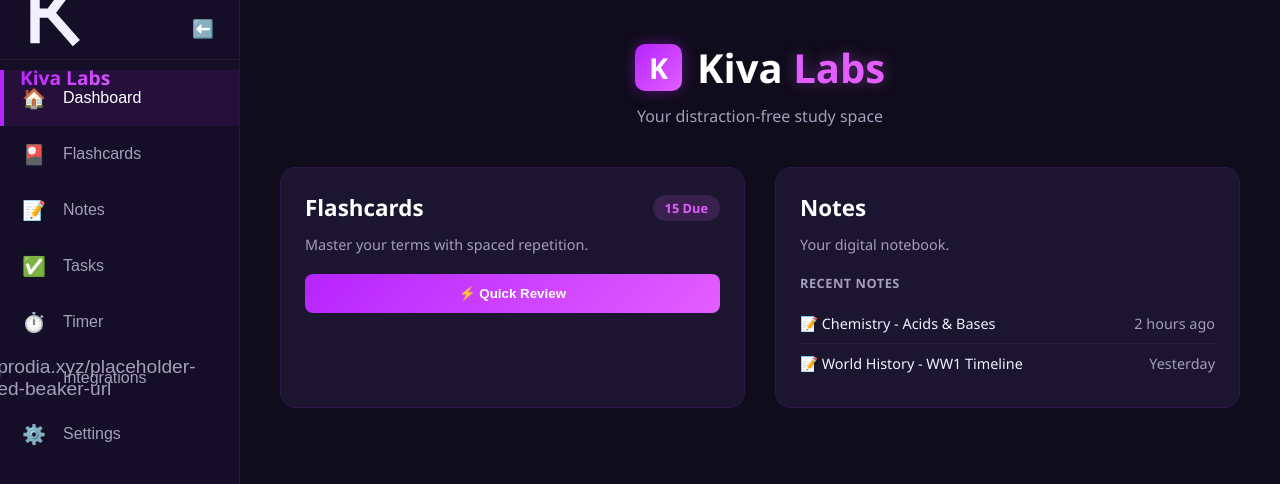
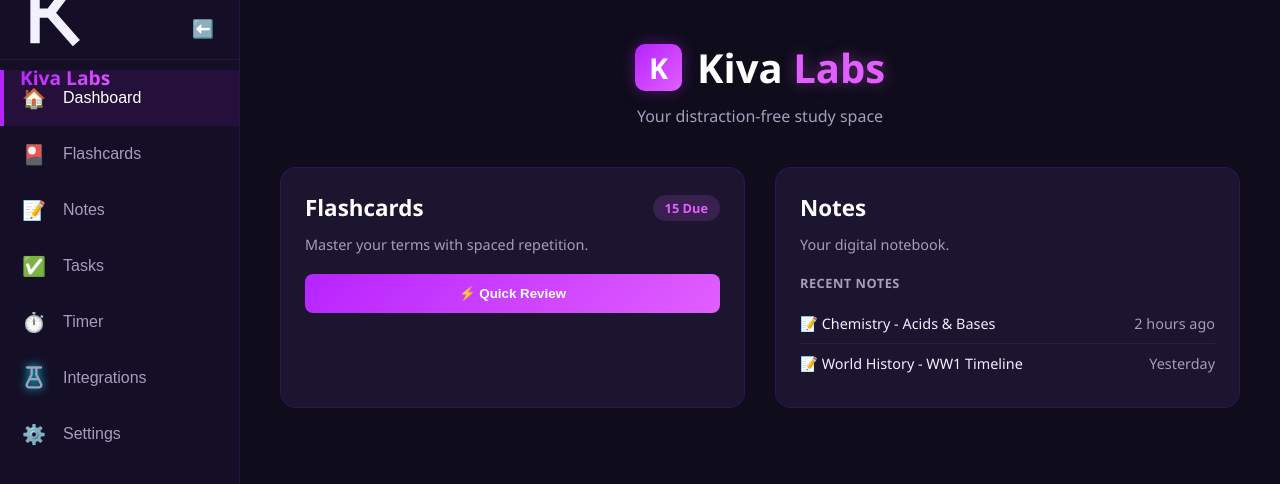
Before and after one commit to 9483rud/Kiva-Labs, a React (Vite) app: page / in a window 1280 px wide. Shown: the top 484 px of the page. Built offline with nearby package versions, Linux system fonts and the light colour scheme.

Commit message:
Update App.tsx

```diff
--- a/src/App.tsx
+++ b/src/App.tsx
@@ -1,17 +1,18 @@
-import { FlaskIcon } from './components/Icons';
 import React, { useState } from 'react';
 import Sidebar, { SidebarItem } from './components/Sidebar';
 import Dashboard from './components/Dashboard';
 import PlaceholderView from './components/PlaceholderView';
-import SettingsView from './components/SettingsView'; // New component
+import SettingsView from './components/SettingsView';
+import { FlaskIcon } from './components/Icons'; // 1. Imported your brand new custom SVG file!
 import './App.css';
 
 // Define the shape of our modular system
 export interface StudyModule {
   id: string;
   label: string;
-  iconType: 'text' | 'image';
-  iconValue: string;
+  iconType: 'text' | 'svg'; // Changed 'image' to 'svg' to support vectors
+  // 2. Updated to accept either a regular string or a React component type for custom SVGs
+  iconValue: string | React.ComponentType<{ className?: string }>;
   enabled: boolean;
   description: string;
 }
@@ -27,7 +28,8 @@ export default function App(): React.JSX.Element {
     { id: 'notes', label: 'Notes', iconType: 'text', iconValue: '📝', enabled: true, description: 'Rich text notebook.' },
     { id: 'tasks', label: 'Tasks', iconType: 'text', iconValue: '✅', enabled: true, description: 'To-do item tracker.' },
     { id: 'timer', label: 'Timer', iconType: 'text', iconValue: '⏱️', enabled: true, description: 'Focus and Pomodoro interval timer.' },
-    { id: 'integrations', label: 'Integrations', iconType: 'image', iconValue: 'https://images.prodia.xyz/placeholder-or-your-uploaded-beaker-url', enabled: true, description: 'External API plugins.' },
+    // 3. Replaced your old placeholder image with the clean native vector!
+    { id: 'integrations', label: 'Integrations', iconType: 'svg', iconValue: FlaskIcon, enabled: true, description: 'External API plugins.' },
     { id: 'settings', label: 'Settings', iconType: 'text', iconValue: '⚙️', enabled: true, description: 'Configure app features.' }
   ]);
 
@@ -45,10 +47,8 @@ export default function App(): React.JSX.Element {
   const toggleModule = (id: string): void => {
     setModules(prevModules =>
       prevModules.map(mod => {
-        // Prevent disabling Dashboard or Settings to keep the app functional
         if (mod.id === 'dashboard' || mod.id === 'settings') return mod;
         if (mod.id === id) {
-          // If active tab gets disabled, revert back to dashboard
           if (activeTab === id && mod.enabled) {
             setActiveTab('dashboard');
           }
```
